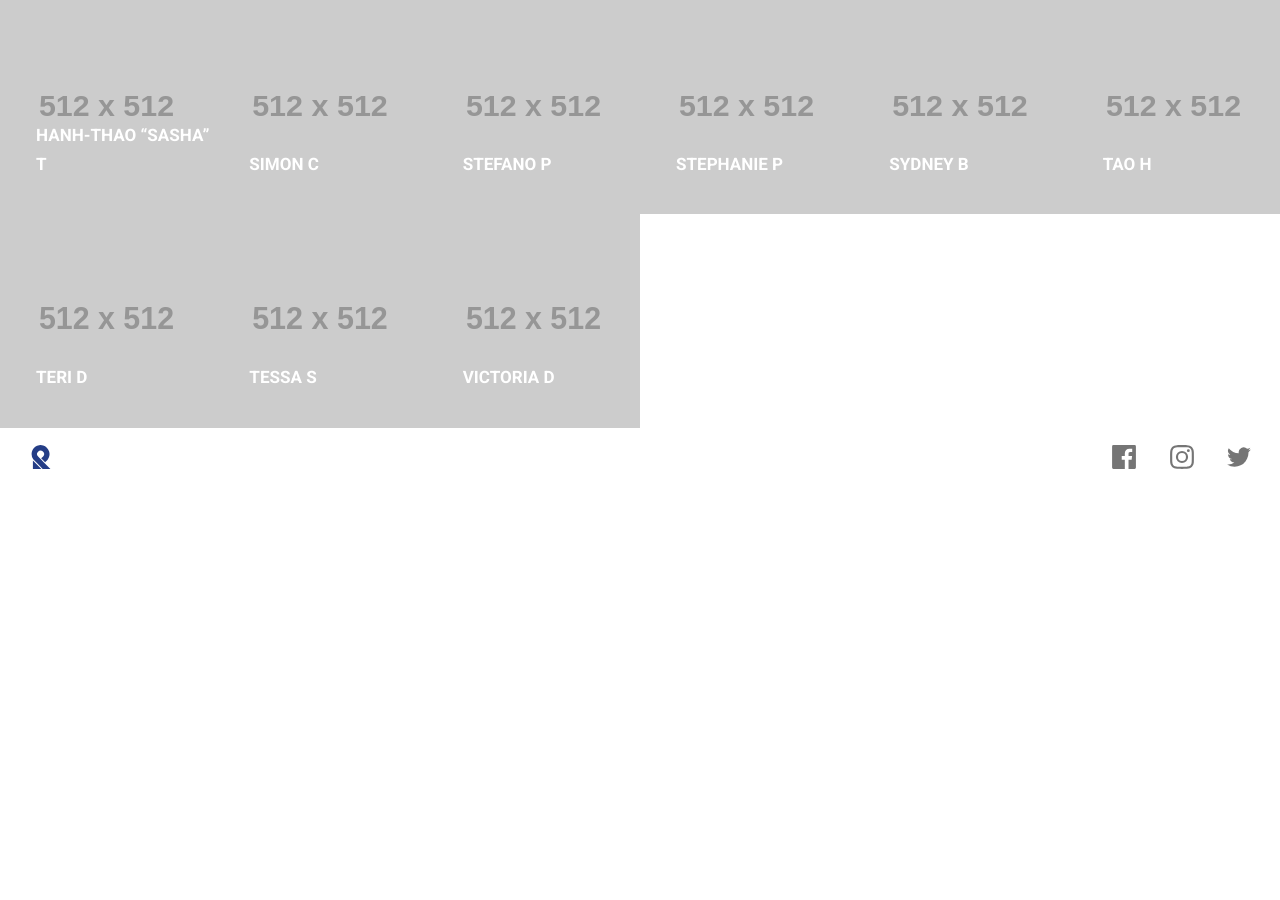
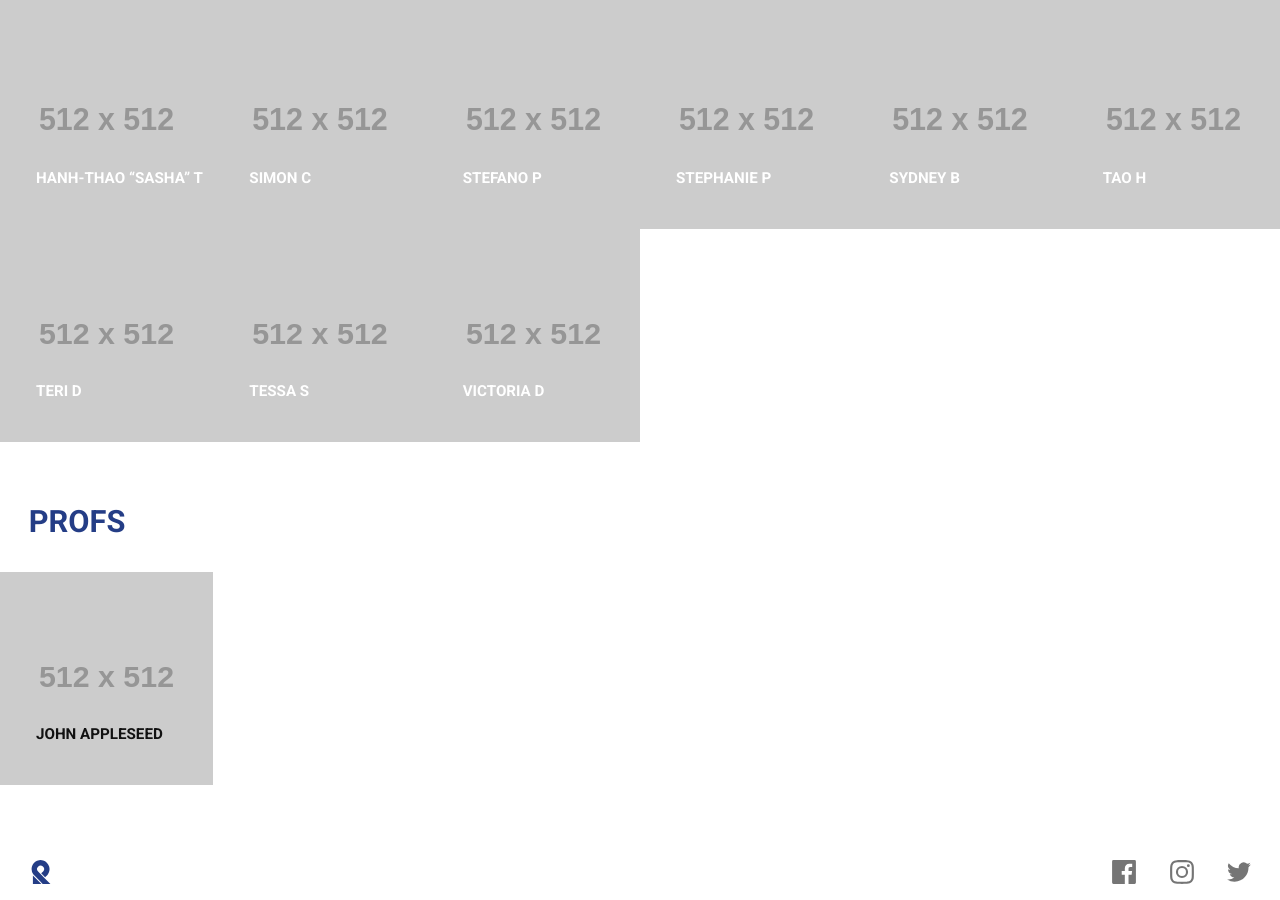
Before and after one commit to emnemdesign/2018, a Jekyll site: the page built from index.html, in a window 1280 px wide and 900 px high, scrolled down 1824 px. Built offline with Jekyll 4.4.1, drawn with Linux system fonts in a browser that asks for light colours; before the commit the page ends 2309 px from its top, so only the background shows below that.

Commit message:
Organize the _includes files

```diff
--- a/_includes/section-designers.html
+++ b/_includes/designers.html
@@ -1,15 +1,15 @@
-<section id="designers">
+<section class="push-2" id="designers">
   {% include section-header.html title="Designers" %}
-  <ol class="designers grid list-group l-gutter" id="designers">
+  <ol class="designers grid list-group l-gutter" id="designers-list">
     {% for designer in site.designers %}
       <li class="unit xs-1-2 m-1-3 l-1-4 xl-1-6 relative">
         <a class="designer-link block relative" href="{{site.baseurl}}/designers/{{ designer.name | replace: ' ', '-' | downcase }}">
           <div class="embed embed-1by1">
             <img class="embed-item" src="https://placehold.it/512x512" alt="" />
           </div>
-          <strong class="name pin-bl milli text-upper bold">{{designer.first_name}} {{designer.last_name | slice: 0 }}</strong>
+          <strong class="name pin-bl micro text-upper bold">{{designer.first_name}} {{designer.last_name | slice: 0 }}</strong>
           <div class="border-container absolute h-1 w-1 island-1-2">
-            <span class="ib border h-1 w-1"></span>
+            <div class="border h-1 w-1"></div>
           </div>
         </a>
       </li>
--- a/_includes/section-header.html
+++ b/_includes/section-header.html
@@ -1 +1 @@
-<h2 class="text-upper gutter purple push-1-2">{{include.title}}</h2>
+<h2 class="text-upper gutter purple">{{include.title}}</h2>
--- a/css/nav.css
+++ b/css/nav.css
@@ -16,8 +16,8 @@
 }
 
 .nav span {
-  display:table-cell;
-  vertical-align:middle;
+  display: table-cell;
+  vertical-align: middle;
 }
 
 @media only screen and (min-width: 25em) {
--- a/index.html
+++ b/index.html
@@ -5,4 +5,7 @@
 description: The 2018 Algonquin Design Grad website.
 ---
 
-{% include section-designers.html %}
+{% include hero.html %}
+{% include about.html %}
+{% include designers.html %}
+{% include profs.html %}
```
Also changed, not shown: _includes/designer-unit.html (deleted, +0 -11 lines), _includes/about.html (added), _includes/hero.html (added), _includes/section-profs.html (deleted), _includes/section-sponsors.html (deleted), _includes/thanks.html (added).
